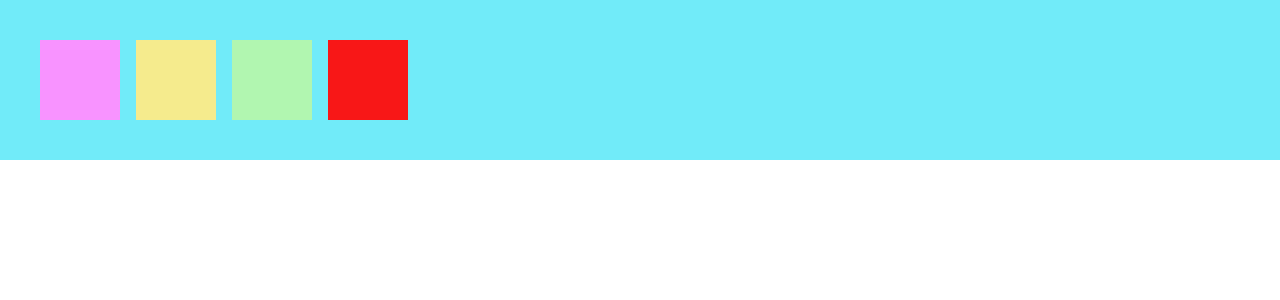
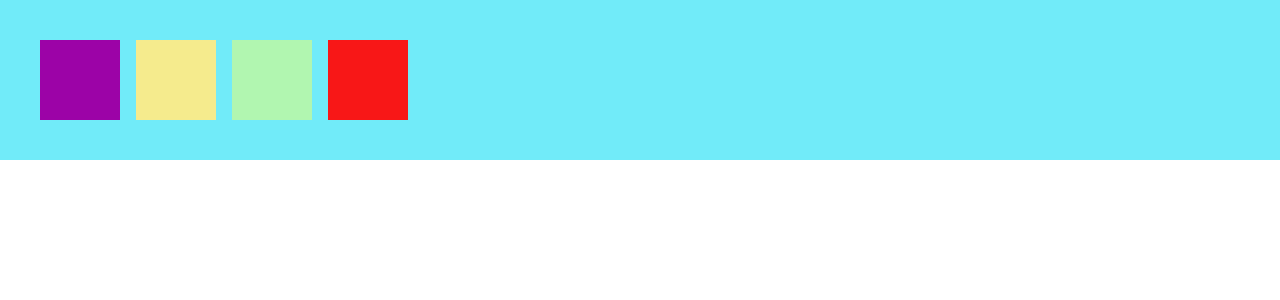
Before and after one commit to Peachkaaa/tokens, a Nuxt app: page / in a window 1280 px wide. Shown: the top 300 px of the page. Built offline with nearby package versions, Linux system fonts and the light colour scheme.

Commit message:
chore: rebuild token outputs

```diff
--- a/app/assets/css/tokens.css
+++ b/app/assets/css/tokens.css
@@ -9,5 +9,5 @@
   --primaryMode1Green200: #6bad6a;
   --primaryMode1Blue100: #71ebf9;
   --primaryMode1Blue200: #50b7c3;
-  --primaryMode1Violet100: #f893ff;
+  --primaryMode1Violet100: #9c03a7;
 }
```
